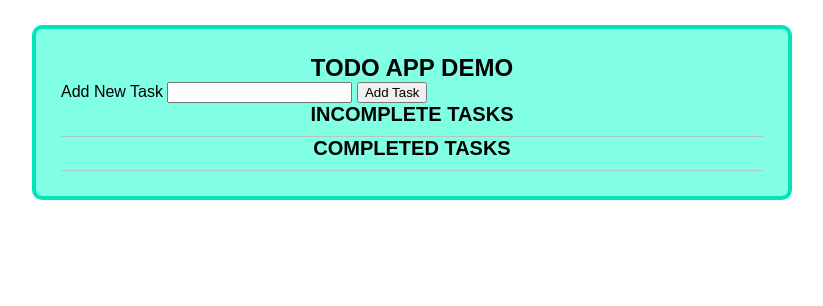
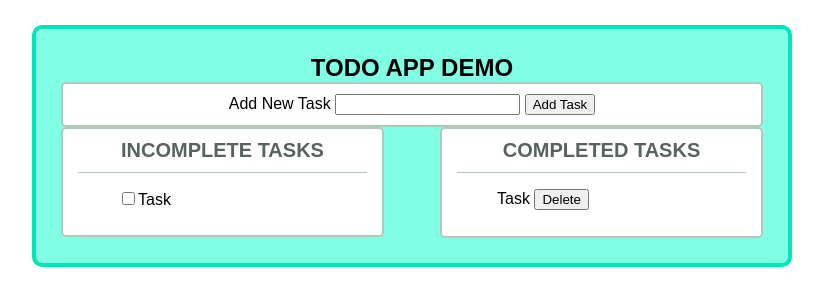
Before and after one commit to lexus2727/cv, a plain HTML site: page index.html in a window 1280 px wide. Shown: the whole page, without its empty margins (228-1051 px from the left). Drawn offline with Linux system fonts and the light colour scheme.

Commit message:
styling todos

```diff
--- a/index.html
+++ b/index.html
@@ -21,10 +21,18 @@
 
         <h2>Incomplete Tasks</h2>
 
+        <ul>
+            <li><input type="checkbox"><label>Task</label></li>
+        </ul>
+
        </div> <!--end of todo-list-->
 
        <div class="complete-list box">
            <h2>Completed Tasks</h2>
+           <ul>
+               <li>Task <button class="delete">Delete
+               </button></li>
+           </ul>
        </div> <!--end of complete-list-->
 
        </section> <!--end of container-->
--- a/style.css
+++ b/style.css
@@ -12,6 +12,7 @@
     border: 4px solid #00e6b8;
     font-family: sans-serif;
 
+
 }
 
 h1, h2 {
@@ -25,5 +26,36 @@ h2 {
     text-align: center;
     border-bottom: 1px solid #b1c9bb;
     padding: 0 0 10px;
+    color: #57635c;
 
 }
+
+.new-task-container {
+    text-align: center;
+}
+
+.box {
+   padding: 10px 15px;
+   border: 2px solid #b1c9bb;
+   border-radius: 5px;
+   background-color: white;
+   /*#FFF = white*/
+
+
+}
+
+/*Incomplete Tasks*/
+.todo-list {
+    float: left;
+    width: 46%;
+}
+
+
+.complete-list {
+    float: right;
+    width: 46%;
+}
+
+ul {
+    list-style: none;
+}
```
